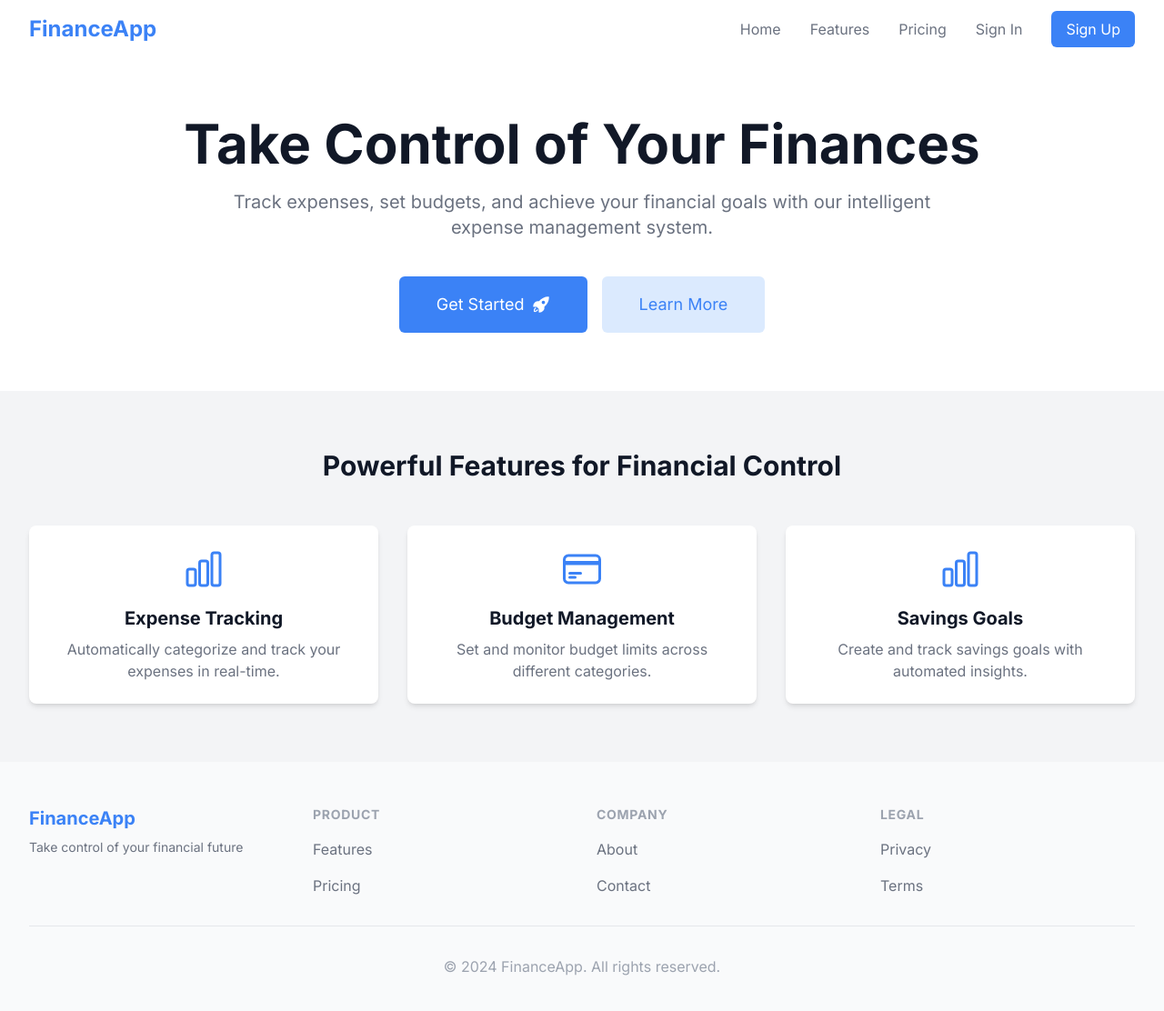
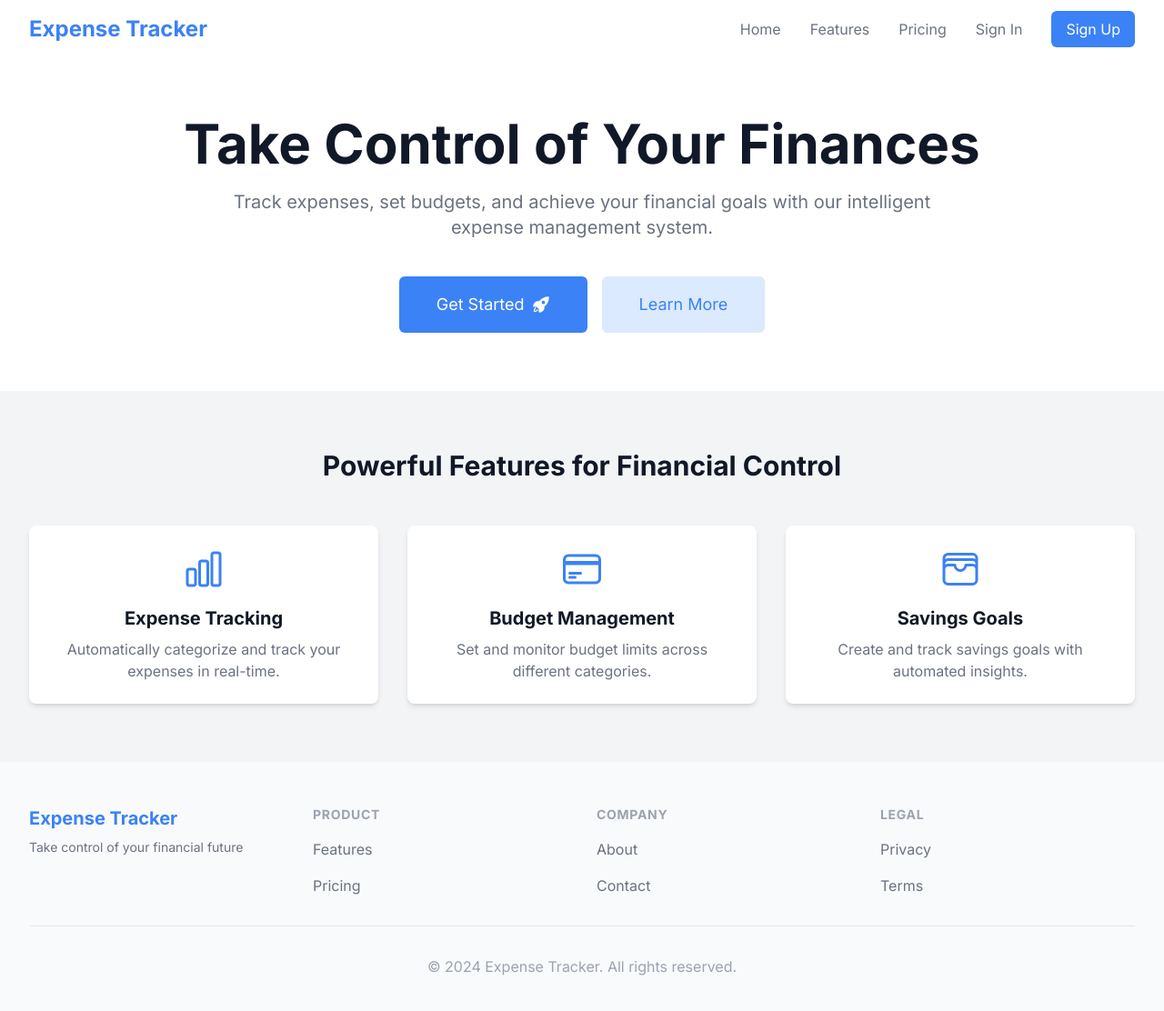
Before and after one commit to Akinwalee/exp-tracker, a React (Vite) app in the folder exp-tracker-frontend/: page / in a window 1280 px wide. Shown: the top 1112 px of the page at 91% size. Built offline with nearby package versions, Linux system fonts and the light colour scheme.

Commit message:
Minor update

```diff
--- a/exp-tracker-frontend/src/components/Features.jsx
+++ b/exp-tracker-frontend/src/components/Features.jsx
@@ -1,7 +1,8 @@
 import React from 'react';
 import {
   ChartBarIcon,
-  CreditCardIcon
+  CreditCardIcon,
+  WalletIcon
 } from '@heroicons/react/24/outline';
 
 const features = [
@@ -16,7 +17,7 @@ const features = [
     description: 'Set and monitor budget limits across different categories.'
   },
   {
-    icon: ChartBarIcon,
+    icon: WalletIcon,
     title: 'Savings Goals',
     description: 'Create and track savings goals with automated insights.'
   }
--- a/exp-tracker-frontend/src/components/Footer.jsx
+++ b/exp-tracker-frontend/src/components/Footer.jsx
@@ -8,7 +8,7 @@ const Footer = () => {
         <div className="grid grid-cols-1 md:grid-cols-4 gap-8">
           {/* Brand */}
           <div className="col-span-1">
-            <span className="text-xl font-bold text-primary">FinanceApp</span>
+            <span className="text-xl font-bold text-primary">Expense Tracker</span>
             <p className="mt-2 text-sm text-gray-500">
               Take control of your financial future
             </p>
@@ -43,7 +43,7 @@ const Footer = () => {
         </div>
         <div className="mt-8 border-t border-gray-200 pt-8">
           <p className="text-base text-gray-400 text-center">
-            © 2024 FinanceApp. All rights reserved.
+            © 2024 Expense Tracker. All rights reserved.
           </p>
         </div>
       </div>
--- a/exp-tracker-frontend/src/components/NavBar.jsx
+++ b/exp-tracker-frontend/src/components/NavBar.jsx
@@ -11,7 +11,7 @@ const Navbar = () => {
         <div className="flex justify-between h-16">
           <div className="flex items-center">
             <Link to="/" className="flex-shrink-0 flex items-center">
-              <span className="text-2xl font-bold text-primary">FinanceApp</span>
+              <span className="text-2xl font-bold text-primary">Expense Tracker</span>
             </Link>
           </div>
 
```
